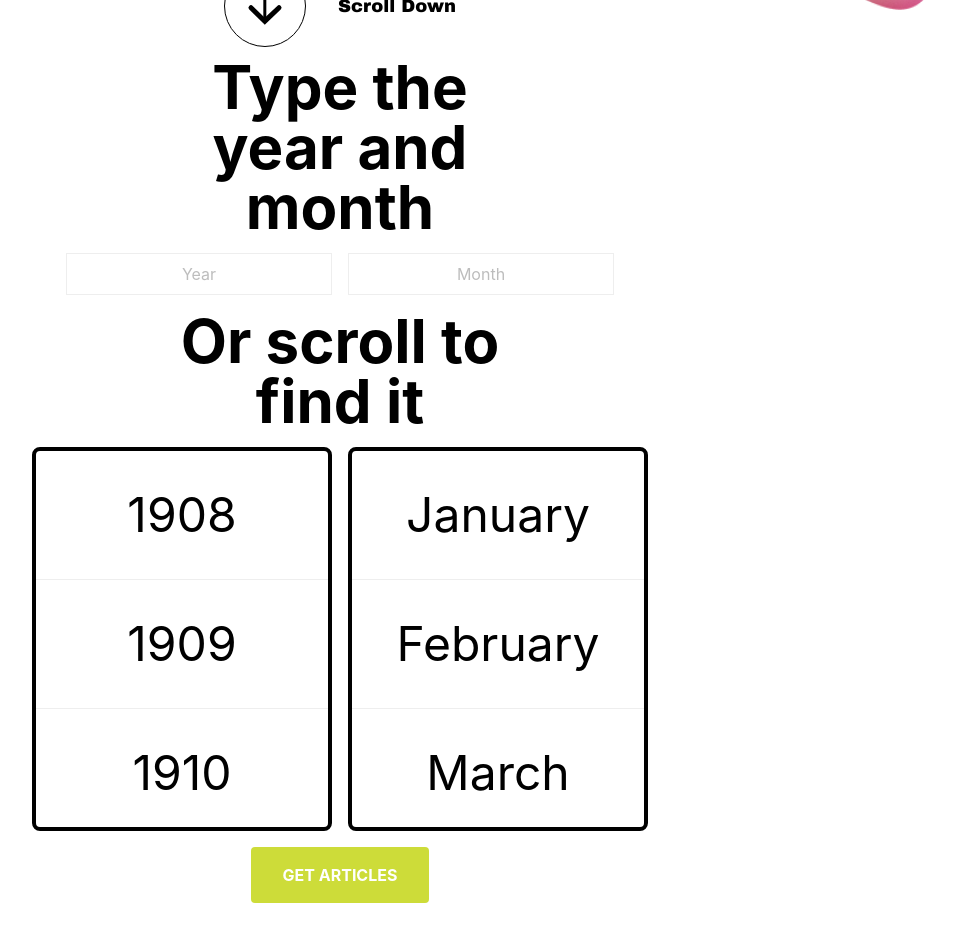
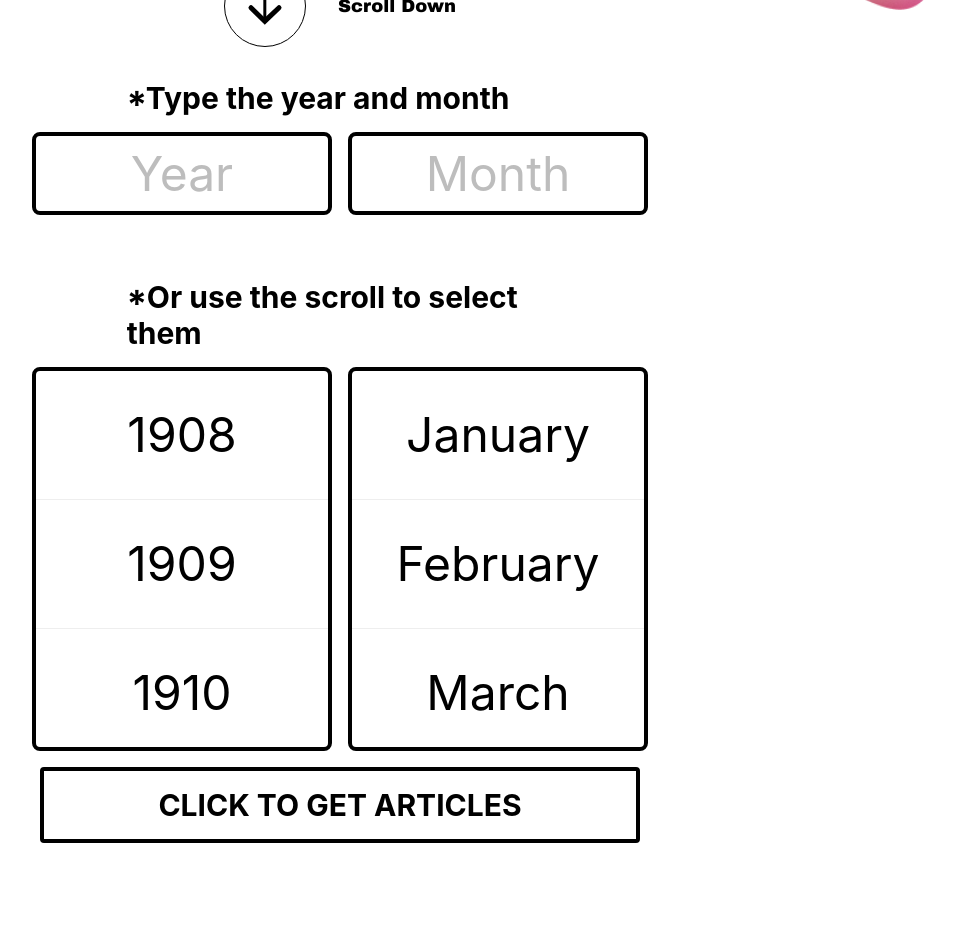
Before and after one commit to LariMos/LINDEN-React, a React (Create React App) app: page /search in a window 1280 px wide. Shown: the part 720-1662 px from the top of the page, without its empty margins (300-1255 px from the left). Before the commit the page ends 1623 px from the top, so only its background shows below. Built offline with nearby package versions, Linux system fonts and the light colour scheme.

Commit message:
Fixed search and adjusted buttons on landing, prepared article search page

```diff
--- a/src/pages/LandingPage.js
+++ b/src/pages/LandingPage.js
@@ -52,21 +52,21 @@ function LandingPage() {
         </div>
       </div>
 
-      <div ref={targetRef} className="bg-yellow-400 h-full flex flex-col items-center justify-center text-center p-10 lg:px-80 md:px-80 mt-20 lg:mt-20">
-          <div className="md:text-4xl lg:text-5xl font-bold mb-4 lg:mb-6">
+      <div ref={targetRef} className="bg-yellow-400 h-full flex flex-col items-center justify-center font-poppins-900 text-left p-10 mt-20 lg:mt-20">
+          <div className="font-bold text-2xl lg:text-6xl font-bold mb-12 w-1/3 lg:mb-6">
             "The more that you read, the more things you will know. The more that you learn, the more places you'll go."
           </div>
-          <div className="text-sm lg:text-xl md:text-lg font-light">
+          <div className="text-lg w-1/3 lg:text-2xl md:text-lg">
             Dr. Seuss in "I Can Read With My Eyes Shut!"
           </div>
       </div>
 
-      <div className="h-full lg:h-96 bg-white flex flex-col items-center justify-center p-8 lg:p-40">
+      <div className="h-full flex flex-col items-center justify-center p-8 bg-white lg:p-40">
         <div className="text-2xl lg:text-4xl font-bold">
           Ready to start your adventure? Let's go!
         </div>
-        <Link to="/search" className="bg-lime-500 hover-target text-white px-6 py-3 m-12 lg:px-8 lg:py-4 rounded-md">
-          Search Articles
+        <Link to="/search" className="mt-12 mb-32 hover-target border-4 border-black bg-white hover:bg-tahiti-500 text-black font-bold py-4 px-8 mt-4 rounded text-xl lg:text-3xl w-[600px]">
+          CLICK TO BEGIN YOUR SEARCH
         </Link>
       </div>
 
--- a/src/pages/SearchPage.js
+++ b/src/pages/SearchPage.js
@@ -91,37 +91,38 @@ function SearchPage() {
                     <div className='hover-target font-archivio text-lg ml-8' onClick={scrollToNextDiv}>Scroll Down</div>
                 </div>
             </div>
-            <div ref={targetRef} className="flex h-full flex-col items-center justify-center mx-20">
-                <LocalizationProvider dateAdapter={AdapterDayjs}>
-                    <div className="text-center mb-4 w-1/3 mx-auto font-poppins-900 font-bold text-2xl lg:text-6xl leading-loose">Type the year and month</div>
+            <div ref={targetRef} className="flex flex-col items-center justify-center">
+                    <LocalizationProvider dateAdapter={AdapterDayjs}>
+                    <div className="text-left mb-4 w-1/3 mx-auto font-poppins-900 font-bold text-xl lg:text-3xl leading-loose">*Type the year and month</div>
+                    {/* <div className="text-center mb-16 w-1/3 mx-auto font-poppins-900 font-bold text-2xl lg:text-6xl leading-loose">Year and Month</div> */}
                     <div className="flex space-x-4 mb-4">
                         <input
                             type="text"
                             placeholder="Year"
                             value={inputYear}
                             onChange={handleYearInputChange}
-                            className="border p-2 w-1/2 text-center"
+                            className="scroller border-4 border-black rounded-lg p-2 scroller text-center text-5xl"
                         />
                         <input
                             type="text"
                             placeholder="Month"
                             value={inputMonth}
                             onChange={handleMonthInputChange}
-                            className="border p-2 w-1/2 text-center"
+                            className="border-4 border-black rounded-lg scroller p-2 text-5xl text-center"
                         />
                     </div>
-                    <div className="text-center mb-4 w-1/3 mx-auto font-poppins-900 font-bold text-2xl lg:text-6xl leading-loose">Or scroll to find it</div>
+                    <div className="text-left mt-12 mb-4 w-1/3 mx-auto font-poppins-900 font-bold text-xl lg:text-3xl leading-loose">*Or use the scroll to select them</div>
                     <div className="flex space-x-4">
                     <YearScroller selectedYear={selectedYear} onYearSelect={handleYearChange} />
                     <MonthScroller selectedMonthIndex={selectedMonthIndex} onMonthSelect={handleMonthChange} />
                     </div>
-                    <div className="w-full text-center">
-                        {yearPrompt && <p className="text-red-500 text-20xl">Please select a year.</p>}
+                    <div className="w-full flex flex-col items-center justify-center">
+                        {yearPrompt && <p className="mt-12 mb-4 text-left text-red text-xl lg:text-3xl">Please select a year and month</p>}
                         <button
-                            className="hover-target bg-tahiti-500 hover:bg-tahiti-700 text-white font-bold py-4 px-8 mt-4 rounded text-20xl"
+                            className="mt-12 mb-32 hover-target border-4 border-black bg-white hover:bg-tahiti-500 text-black font-bold py-4 px-8 mt-4 rounded text-xl lg:text-3xl w-[600px]"
                             onClick={handleSearch}
                         >
-                            GET ARTICLES
+                            CLICK TO GET ARTICLES
                         </button>
                     </div>
                 </LocalizationProvider>
```
